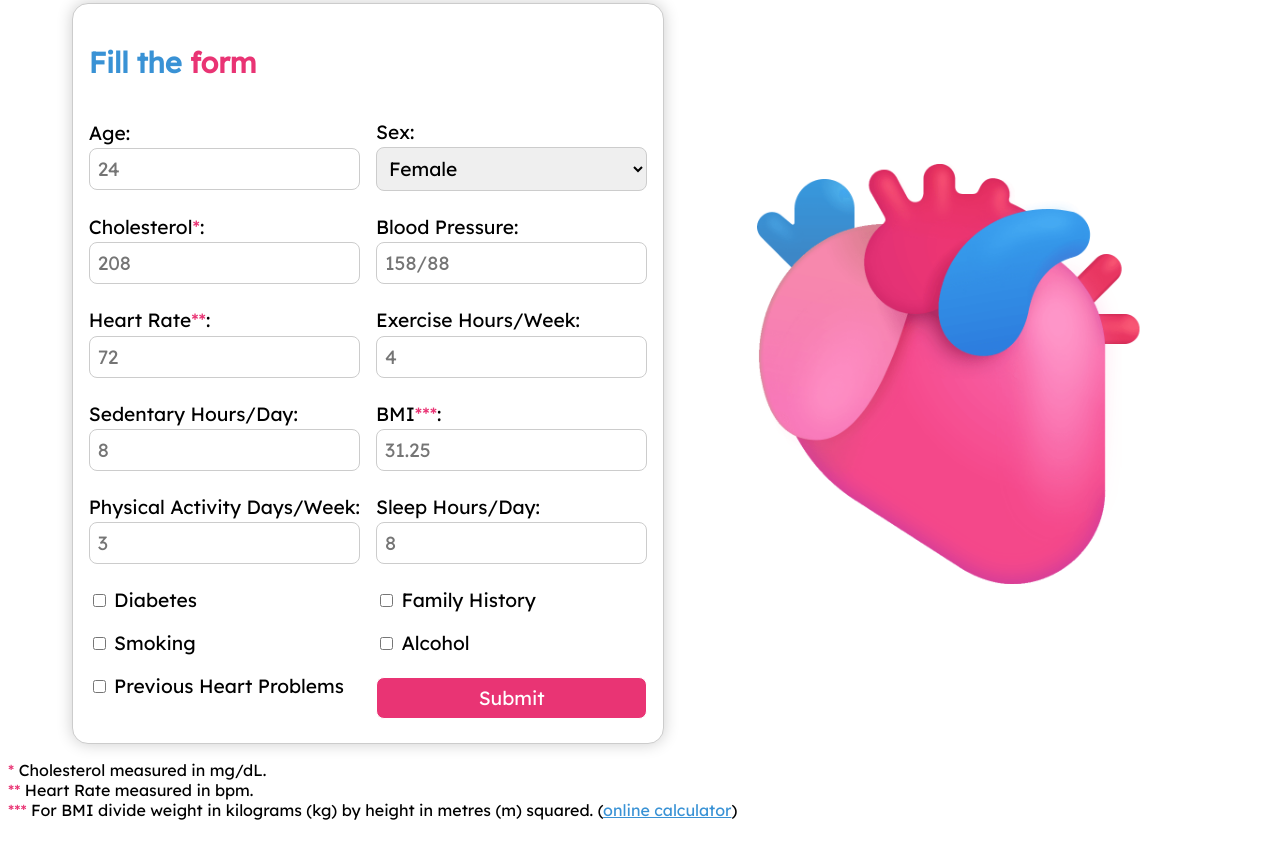
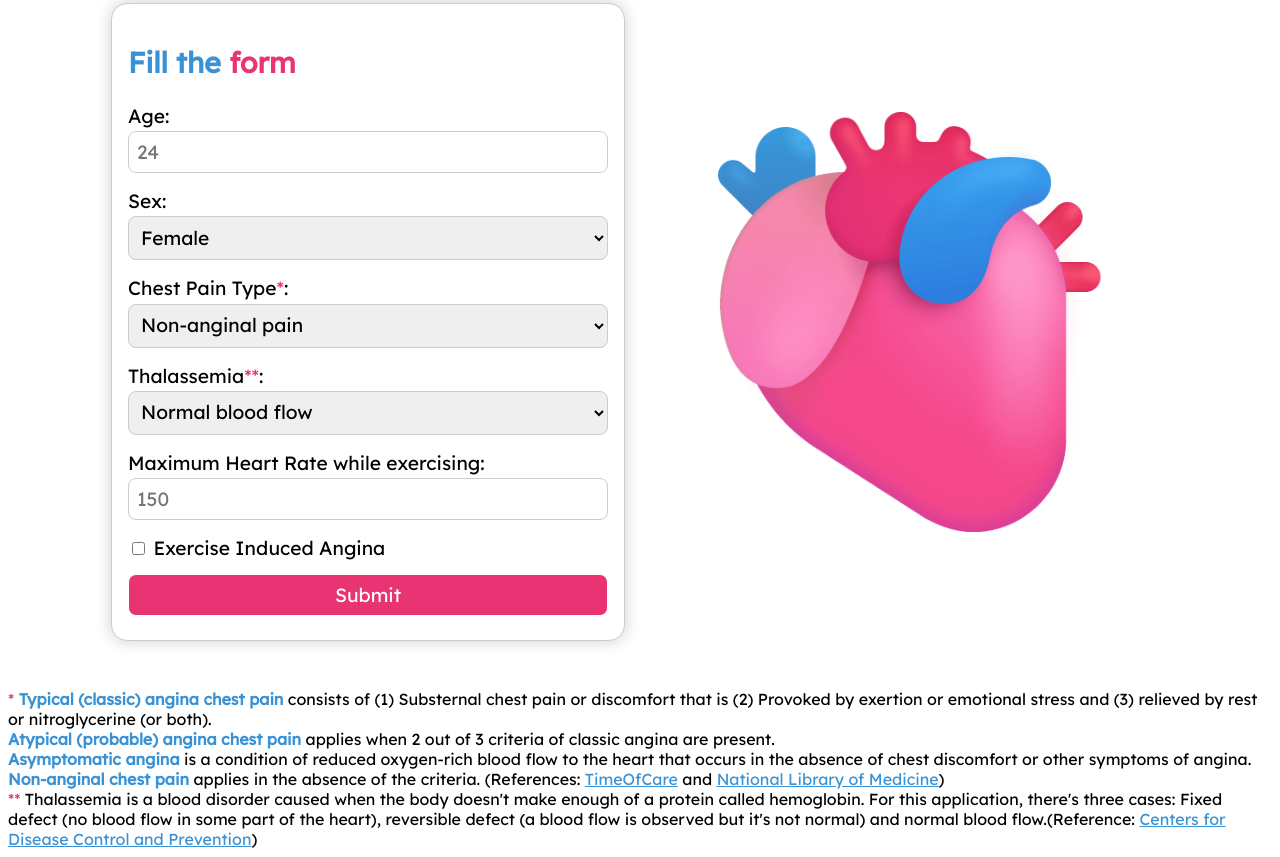
Before and after one commit to LuisFelipePoma/Heart_Risk_Detector, a website built with Vite: page src/client/index.html in a window 1280 px wide. Shown: the part 92-949 px from the top of the page. Before the commit the page ends 920 px from the top, so only its background shows below. Built offline with nearby package versions, Linux system fonts and the light colour scheme.

Commit message:
new params

```diff
--- a/src/client/index.html
+++ b/src/client/index.html
@@ -29,61 +29,34 @@
 				<div class="formChild">
 					<label for="sex">Sex:</label>
 					<select name="sex" id="sex">
-						<option value="saab">Female</option>
-						<option value="volvo">Male</option>
+						<option value="0">Female</option>
+						<option value="1">Male</option>
 					</select>
 				</div>
 				<div class="formChild">
-					<label for="cholesterol">Cholesterol<span class="redSpan">*</span>:</label>
-					<input type="text" id="cholesterol" name="cholesterol" placeholder="208">
+					<label for="chestPain">Chest Pain Type<span class="redSpan">*</span>:</label>
+					<select name="chestPain" id="chestPain">
+						<option value="3">Non-anginal pain</option>
+						<option value="1">Typical angina</option>
+						<option value="2">Atypical angina</option>
+						<option value="4">Asymptomatic</option>
+					</select>
 				</div>
 				<div class="formChild">
-					<label for="bloodPressure">Blood Pressure:</label>
-					<input type="text" id="bloodPressure" name="bloodPressure" placeholder="158/88">
+					<label for="thalassemia">Thalassemia<span class="redSpan">**</span>:</label>
+					<select name="thalassemia" id="thalassemia">
+						<option value="2">Normal blood flow</option>
+						<option value="1">Fixed defect</option>
+						<option value="3">Reversible defect</option>
+					</select>
 				</div>
 				<div class="formChild">
-					<label for="heartRate">Heart Rate<span class="redSpan">**</span>:</label>
-					<input type="text" id="heartRate" name="heartRate" placeholder="72">
-				</div>
-				<div class="formChild">
-					<label for="exercise">Exercise Hours/Week:</label>
-					<input type="text" id="exercise" name="exercise" placeholder="4">
-				</div>
-				<div class="formChild">
-					<label for="sedentary">Sedentary Hours/Day:</label>
-					<input type="text" id="sedentary" name="sedentary" placeholder="8">
-				</div>
-				<div class="formChild">
-					<label for="bmi">BMI<span class="redSpan">***</span>:</label>
-					<input type="text" id="bmi" name="bmi" placeholder="31.25">
-				</div>
-				<div class="formChild">
-					<label for="activity">Physical Activity Days/Week:</label>
-					<input type="text" id="activity" name="activity" placeholder="3">
-				</div>
-				<div class="formChild">
-					<label for="sleep">Sleep Hours/Day:</label>
-					<input type="sleep" id="sleep" name="sleep" placeholder="8">
+					<label for="heartRate">Maximum Heart Rate while exercising:</label>
+					<input type="text" id="heartRate" name="heartRate" placeholder="150">
 				</div>
 				<div class="formChildCheck">
-					<input type="checkbox" id="diabetes" name="diabetes" value="1">
-					<label for="diabetes"> Diabetes</label><br>
-				</div>
-				<div class="formChildCheck">
-					<input type="checkbox" id="family" name="family" value="1">
-					<label for="family"> Family History</label><br>
-				</div>
-				<div class="formChildCheck">
-					<input type="checkbox" id="smoking" name="smoking" value="1">
-					<label for="smoking"> Smoking</label>
-				</div>
-				<div class="formChildCheck">
-					<input type="checkbox" id="alcohol" name="alcohol" value="1">
-					<label for="alcohol"> Alcohol</label>
-				</div>
-				<div class="formChildCheck">
-					<input type="checkbox" id="previous" name="previous" value="1">
-					<label for="previous"> Previous Heart Problems</label>
+					<input type="checkbox" id="exercise" name="exercise" value="1">
+					<label for="exercise"> Exercise Induced Angina</label>
 				</div>
 				<div class="formChild">
 					<input type="submit" value="Submit">
@@ -95,11 +68,11 @@
 		</article>
 	</section>
 	<footer>
-		<p><span class="redSpan">*</span> Cholesterol measured in mg/dL.</p>
-		<p><span class="redSpan">**</span> Heart Rate measured in bpm.</p>
-		<p><span class="redSpan">***</span> For BMI divide weight in kilograms (kg) by height in metres (m) squared. (<a
-				href="https://www.nhs.uk/live-well/healthy-weight/bmi-calculator/" target="_blank">online
-				calculator</a>)</p>
+		<p><span class="redSpan">*</span> <span class="blueSpan"><b>Typical (classic) angina chest pain</b></span> consists of (1) Substernal chest pain or discomfort that is (2) Provoked by exertion or emotional stress and (3) relieved by rest or nitroglycerine (or both).<br><span class="blueSpan"><b>Atypical (probable) angina chest pain</b></span> applies when 2 out of 3 criteria of classic angina are present.<br><span class="blueSpan"><b>Asymptomatic angina</b></span> is a condition of reduced oxygen-rich blood flow to the heart that occurs in the absence of chest discomfort or other symptoms of angina.<br><span class="blueSpan"><b>Non-anginal chest pain</b></span> applies in the absence of the criteria. (References: <a
+			href="https://www.timeofcare.com/typical-vs-atypical-chest-pain/#:~:text=Typical%20(classic)%20angina%20chest%20pain,of%20classic%20angina%20are%20present." target="_blank">TimeOfCare</a> and <a
+			href="https://www.ncbi.nlm.nih.gov/books/NBK536915/#:~:text=Silent%20myocardial%20ischemia%20is%20a,%2C%20nausea%2C%20diaphoresis%2C%20etc." target="_blank">National Library of Medicine</a>)</p>
+		<p><span class="redSpan">**</span> Thalassemia is a blood disorder caused when the body doesn't make enough of a protein called hemoglobin. For this application, there's three cases: Fixed defect (no blood flow in some part of the heart), reversible defect (a blood flow is observed but it's not normal) and normal blood flow.(Reference: <a
+			href="https://www.cdc.gov/ncbddd/thalassemia/index.html#:~:text=Thalassemia%20is%20an%20inherited%20(i.e.,blood%20transfusions%20and%20chelation%20therapy." target="_blank">Centers for Disease Control and Prevention</a>)</p>
 	</footer>
 	<script type="module" src="/assets/js/main.js"></script>
 </body>
--- a/src/client/public/assets/css/style.css
+++ b/src/client/public/assets/css/style.css
@@ -9,13 +9,12 @@
   justify-content: center;
 }
 article{
-  display: grid;
-  grid-template-columns: repeat(auto-fit, minmax(300px, 1fr));
   grid-gap: 1rem;
   margin: 1rem;
   padding: 1rem;
   background-color: #fff;
   font-size: 1.2rem;
+  width: 30rem;
 }
 .formArticle{
   border: 1px solid #ccc;
@@ -106,8 +105,7 @@ select{
 }
 form{
   display: grid;
-  grid-template-columns: repeat(2, 1fr);
-  grid-gap: 1rem;
+  grid-gap: 0.5rem;
 }
 
 input[type="checkbox"]{
@@ -126,6 +124,9 @@ input[type="submit"]:hover{
   color:#fff;
   animation: increase 1s;
 }
+footer{
+  margin-top: 2rem;
+}
 footer p{
   margin-top: 0px;
   margin-bottom: 0px;
@@ -139,26 +140,12 @@ footer p a:hover{
   transition: 1s;
 }
 
-@media (width <= 1150px){
-  form{
-    display: grid;
-    grid-template-columns: repeat(1, 1fr);
-    grid-gap: 1rem;
+@media (width <= 662px){
+  .mainSec{
+    display:inline;
+  }
+  article{
+    width: auto;
+    min-width: 330px;
   }
 }
-@media (width <= 760px){
-  .mainSec{
-    flex-direction: column;
-  }
-  .formArticle{
-    width: 30rem;
-  }
-}
-@media (width <= 550px){
-  .mainSec{
-    flex-direction: column;
-  }
-  .formArticle{
-    width: auto;
-  }
-}
```
